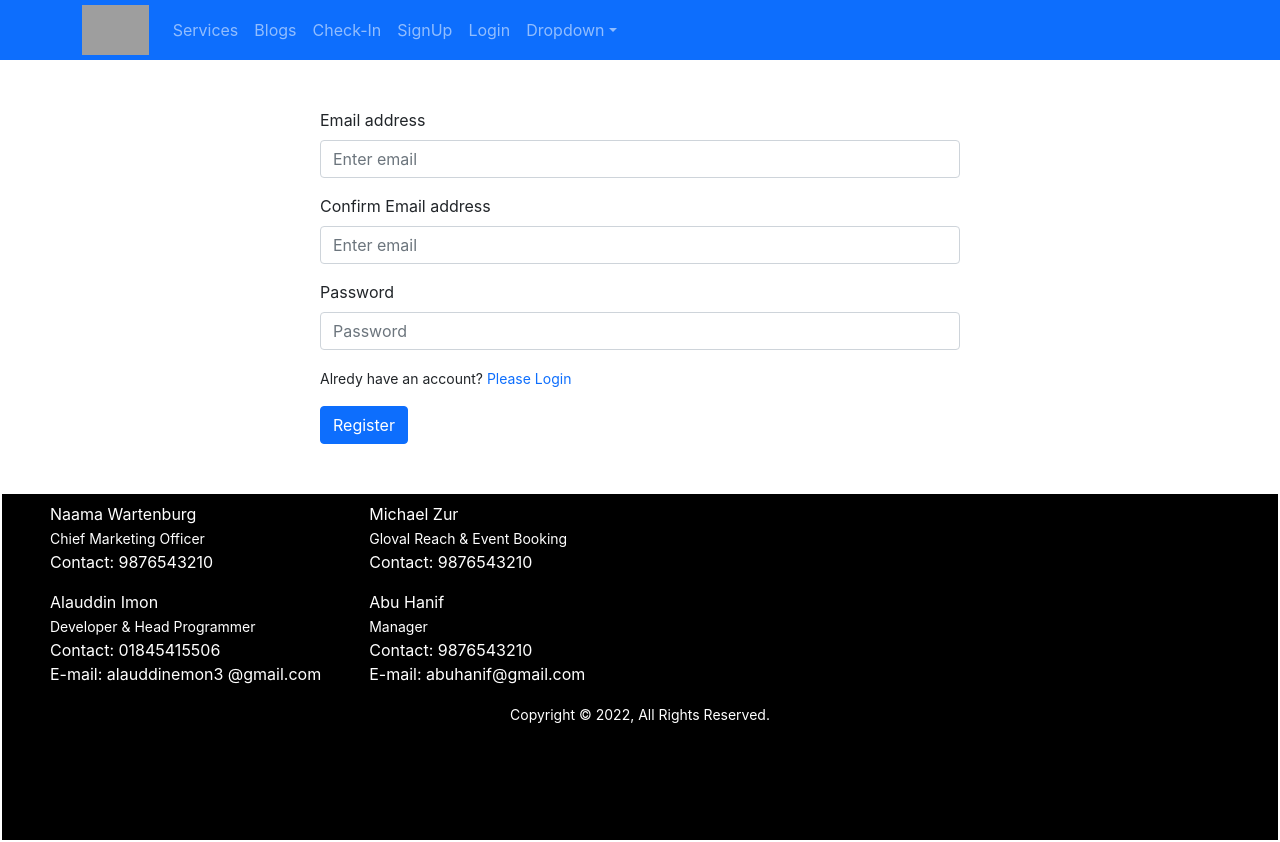
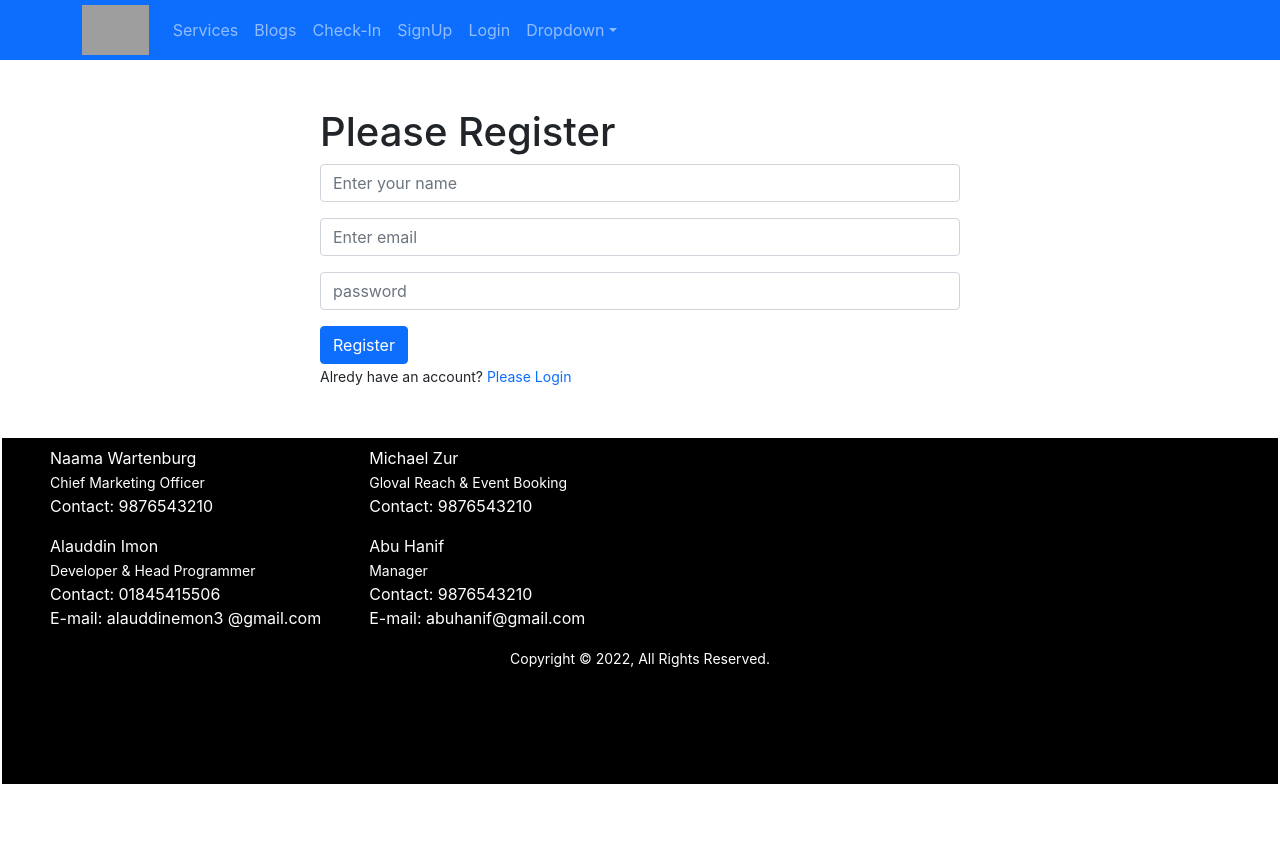
Before and after one commit to Emon5419/Independent-service-provider, a React (Create React App) app: page /register in a window 1280 px wide. After the commit the page ends 800 px from the top, so only its background shows below. Built offline with nearby package versions, Linux system fonts and the light colour scheme; grey boxes are pictures that could not be loaded.

Commit message:
setEnv varoable for firebase init

```diff
--- a/src/Pages/Register/Register.js
+++ b/src/Pages/Register/Register.js
@@ -13,33 +13,39 @@ const Register = () => {
 
    const handleRegister = event => {
       event.preventDefault();
+      const name = event.target.name.value;
+      const email = event.target.email.value;
+      const password = event.target.password.value;
+
+
    }
 
    return (
       <div className="mt-5 mb-5 w-50 mx-auto">
+         <h1>Please Register</h1>
+
          <Form onSubmit={handleRegister}>
+
+            <Form.Group className="mb-3" controlId="formBasicText">
+               <Form.Control type="text" placeholder="Enter your name" required />
+            </Form.Group>
             <Form.Group className="mb-3" controlId="formBasicEmail">
-               <Form.Label>Email address</Form.Label>
-               <Form.Control type="email" placeholder="Enter email" required />
-            </Form.Group>
-
-            <Form.Group className="mb-3" controlId="formBasicEmail">
-               <Form.Label>Confirm Email address</Form.Label>
                <Form.Control type="email" placeholder="Enter email" required />
             </Form.Group>
 
             <Form.Group className="mb-3" controlId="formBasicPassword">
-               <Form.Label>Password</Form.Label>
-               <Form.Control type="password" placeholder="Password" required />
+               <Form.Control type="password" placeholder="password" required />
             </Form.Group>
 
-            <p><small>Alredy have an account? <Link to="/login" className="text-primary text-decoration-none"> Please Login</Link> </small></p>
             <Button onClick={navigateLogin} variant="primary" type="submit">
                Register
             </Button>
+
+            <p><small>Alredy have an account? <Link to="/login" className="text-primary text-decoration-none"> Please Login</Link> </small></p>
+
          </Form>
 
-      </div>
+      </div >
    );
 };
 
```
Also changed, not shown: src/firebase.init.js (+6 -6 lines).
